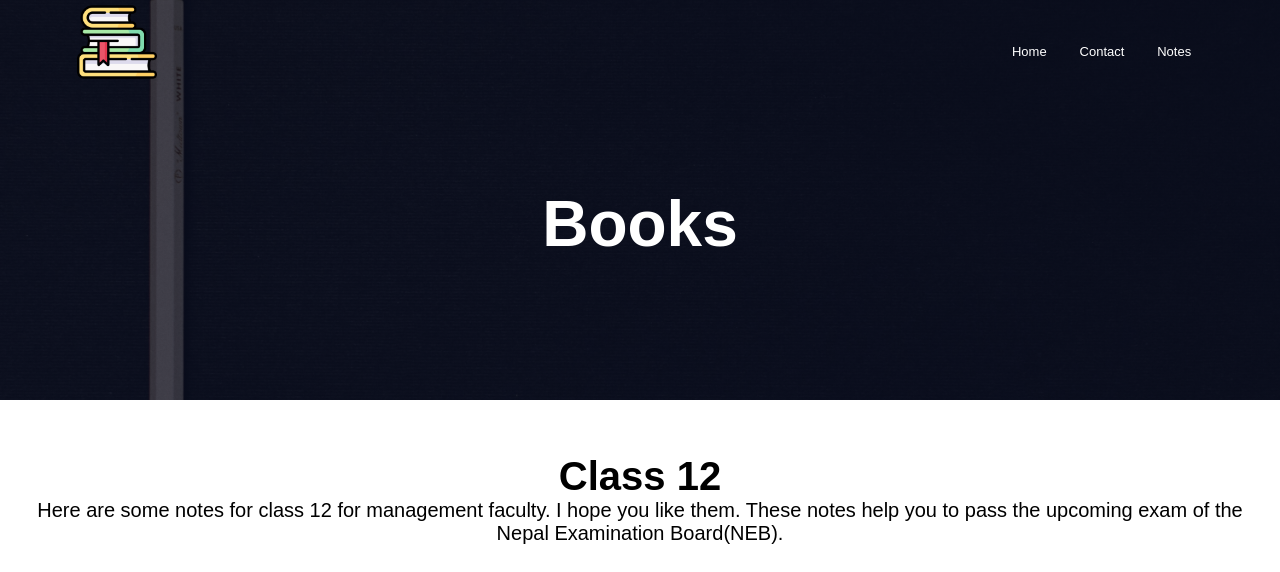
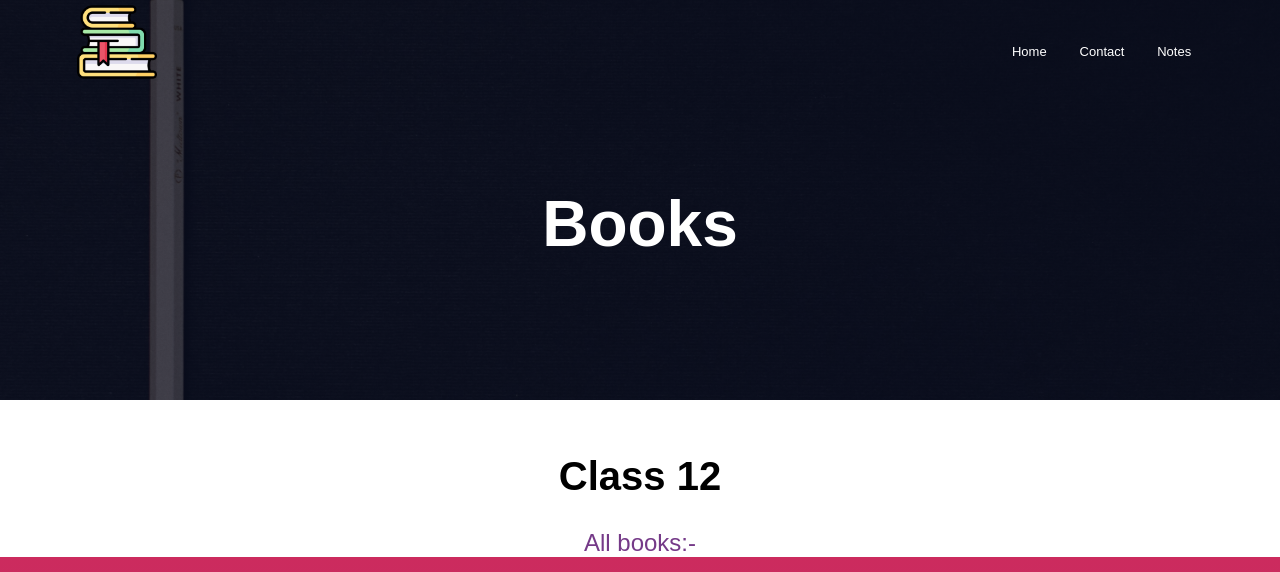
Before and after one commit to SushantShrestha12/Sushant, a plain HTML site: page Books.html in a window 1280 px wide. Shown: the top 572 px of the page. Drawn offline with Linux system fonts and the light colour scheme; a web font is replaced by a local one.

Commit message:
Add files via upload

```diff
--- a/Books.html
+++ b/Books.html
@@ -47,9 +47,6 @@
 <section class="books">
     <div class="intro">
       <h4 class="heading2">Class 12</h4>
-      <p class="paragraph2">
-        Here are some notes for class 12 for management faculty. I hope you like them. These notes help you to pass the upcoming exam of the Nepal Examination Board(NEB).
-      </p>
     </div>
 
 
```
